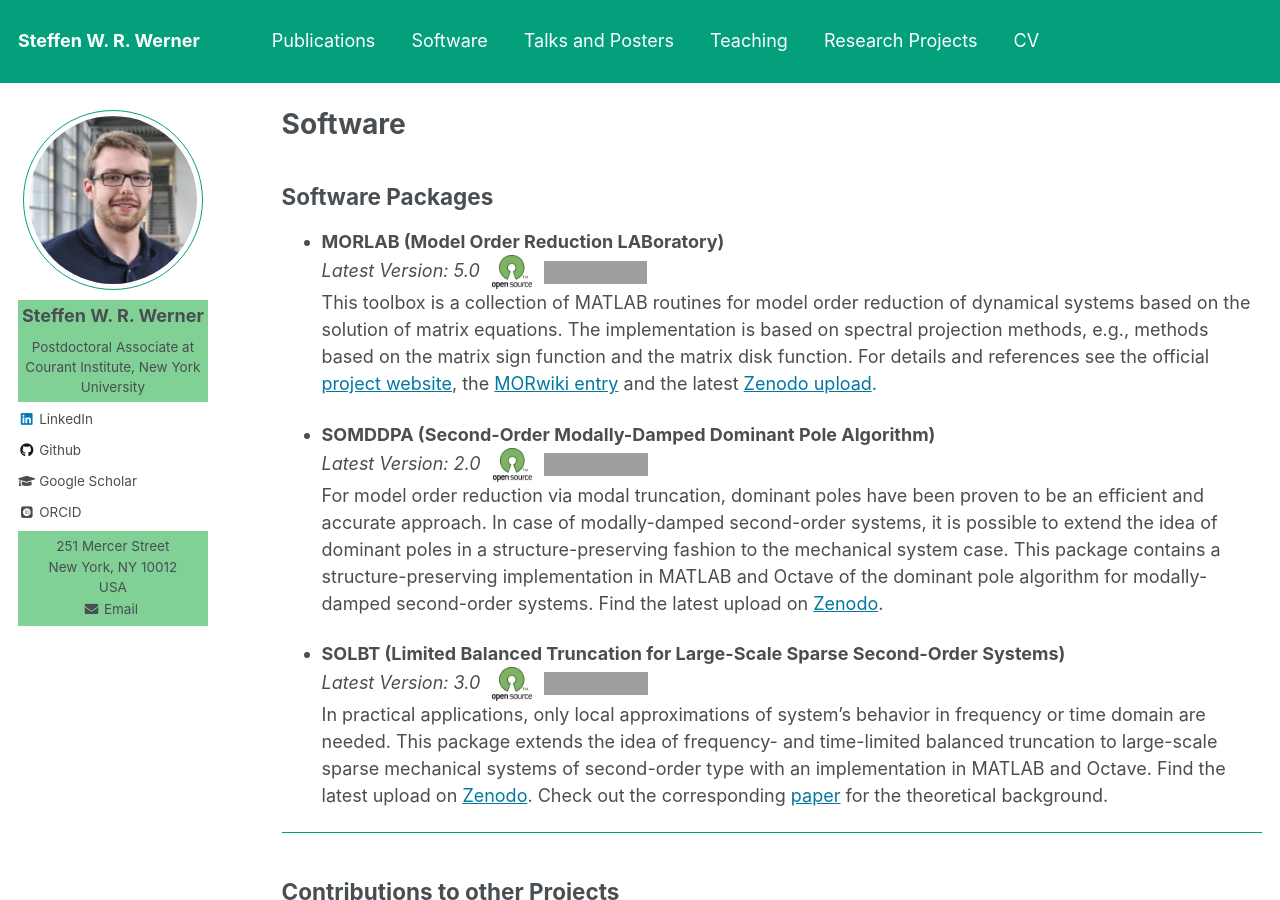
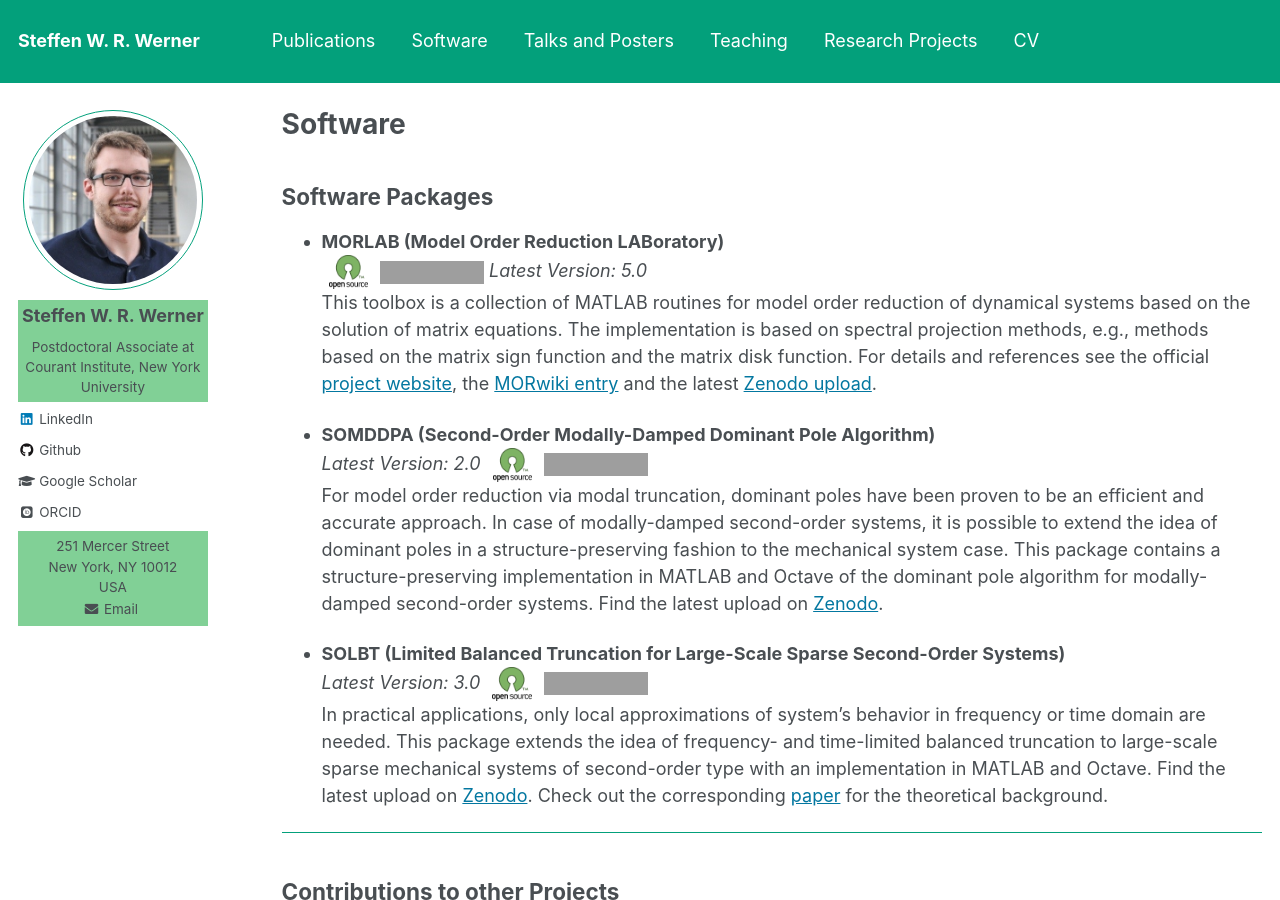
Before and after one commit to ninsteve/ninsteve.github.io, a Jekyll site: the page built from _pages/software.md, in a window 1280 px wide and 900 px high. Built offline with Jekyll 4.4.1, drawn with Linux system fonts in a browser that asks for light colours; nearby versions of some CDN libraries; some web fonts are replaced; formulas are drawn with MathJax 3; grey boxes are pictures that could not be loaded.

Commit message:
Try new style for software entries.

```diff
--- a/_pages/software.md
+++ b/_pages/software.md
@@ -14,14 +14,14 @@ author_profile: true
 ## Software Packages ##
 
 * **MORLAB (Model Order Reduction LABoratory)**<br/>
-  *Latest Version: 5.0*
   <a target ="_blank"
   href="https://en.wikipedia.org/wiki/Open-source_software">
   <img src="../images/open_source_symbol.png" alt="Open Source Software"
   class="opensource"></a>
   <a href="https://www.gnu.org/licenses/gpl-3.0">
   <img src="https://img.shields.io/badge/License-GPLv3+-blue.svg"
-  alt="License: GPL v3" class="badge"></a><br/>
+  alt="License: GPL v3" class="badge"></a>
+  *Latest Version: 5.0*<br/>
   This toolbox is a collection of MATLAB routines for model order reduction of
   dynamical systems based on the solution of matrix equations.
   The implementation is based on spectral projection methods, e.g., methods
```
